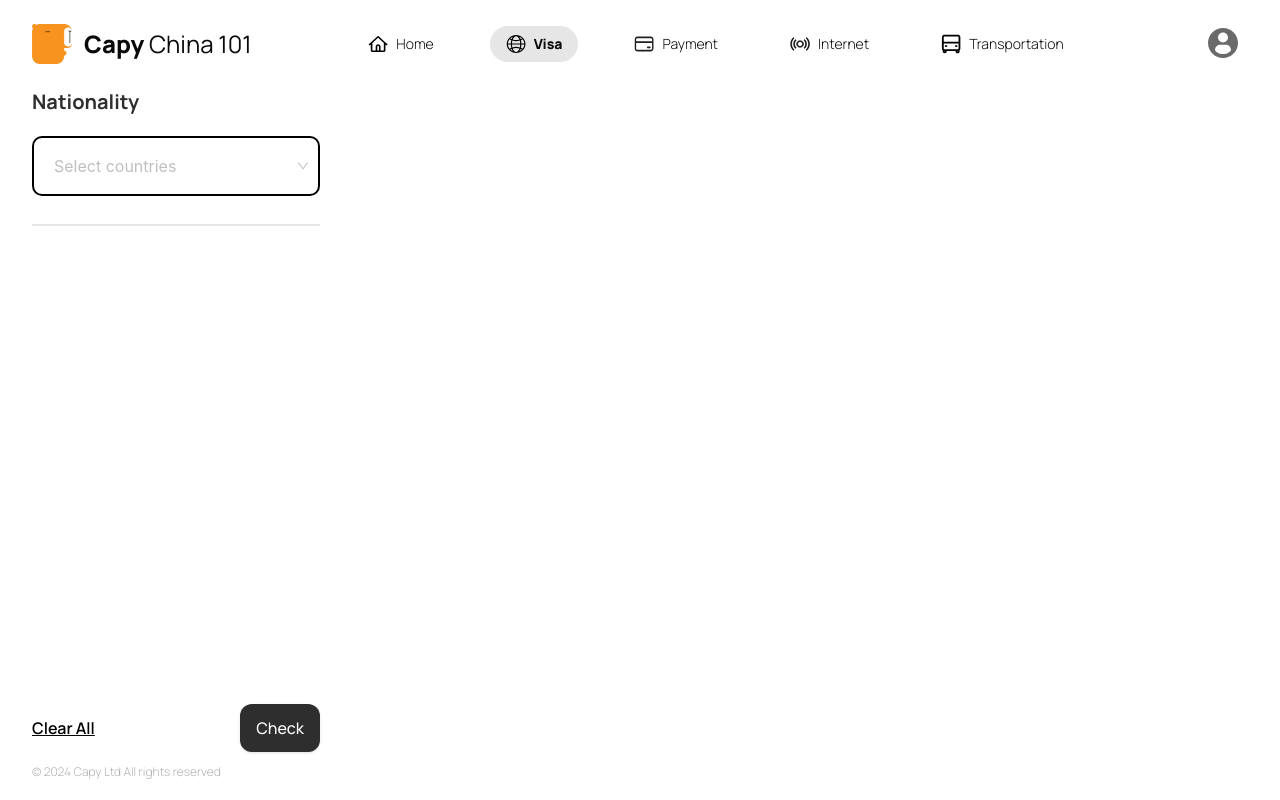
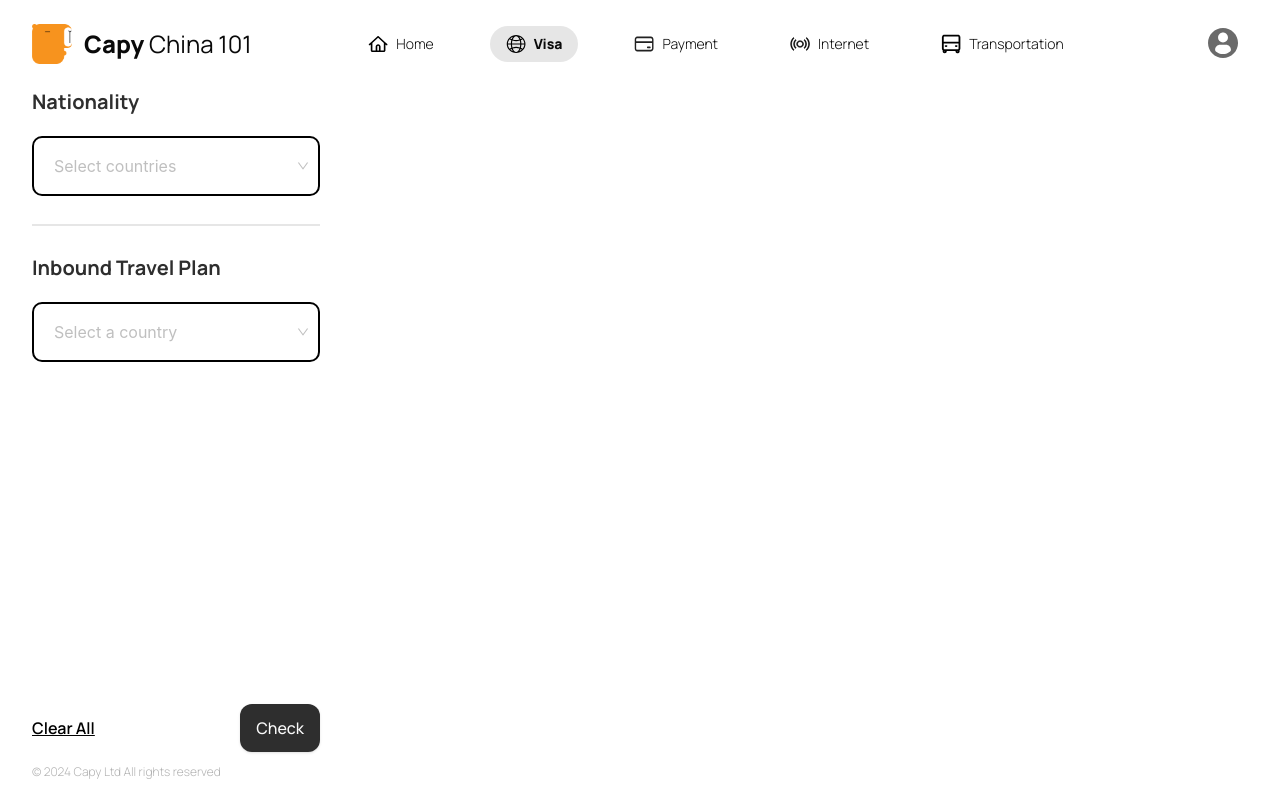
Before and after one commit to ZixuanW46/visa-checker-nextjs, a Next.js app: page /visa in a window 1280 px wide. Built offline with nearby package versions, Linux system fonts and the light colour scheme.

Commit message:
working single select

```diff
--- a/app/globals.css
+++ b/app/globals.css
@@ -118,31 +118,23 @@
   border-color: black !important;
   border-width: 2px !important;
   border-radius: 10px !important;
-  padding-left: 12px !important;
   height: 60px !important;
 }
 
-.ant-select-selection-search-input {
-  margin-top: 10px !important;
-  height: 32px !important;
-  font-size: 1rem !important;
-  display: flex !important;
-  align-items: center !important;
-}
-
 .ant-select-selection-placeholder {
-  margin-top: 5px;
-  display: flex !important;
-  align-items: center !important;
   font-size: 1rem !important;
 }
 
-/* Style for selected options in dropdown */
+.ant-select-selection-item,
+.ant-select-selection-search-input {
+  font-size: 1rem !important;
+  font-weight: 700 !important;
+}
+
 .ant-select-item-option-selected {
   background-color: #fcd36a !important;
 }
 
-/* Style for hover state of options */
 .ant-select-item-option-active {
   background-color: rgba(252, 211, 106, 0.5) !important;
 }
@@ -163,9 +155,35 @@
   color: #000000 !important;
 }
 
-/* Optional: Change hover color of the clear icon */
 .ant-tag-close-icon:hover {
   color: #d95638 !important;
+}
+
+/* For multi select mode */
+.ant-select-multiple .ant-select-selector {
+  padding-left: 12px !important;
+}
+
+.ant-select-multiple .ant-select-selection-search-input {
+  margin-top: 10px !important;
+  height: 32px !important;
+  font-size: 1rem !important;
+}
+
+.ant-select-multiple .ant-select-selection-placeholder {
+  margin-top: 5px;
+  font-size: 1rem !important;
+}
+
+/* For single select mode */
+
+.ant-select-single .ant-select-selector {
+  padding-left: 20px !important;
+}
+
+/* Center the search icon in single select */
+.ant-select-single .ant-select-arrow {
+  margin-top: 8px !important;
 }
 
 .inputTitle {
--- a/components/InputPanel.tsx
+++ b/components/InputPanel.tsx
@@ -1,24 +1,65 @@
-import React from "react";
+"use client";
+
+import React, { useState } from "react";
 import { Button } from "./ui/button";
 import MultiSelect from "./MultiSelect";
+import SingleSelect from "./SingleSelect";
 
 const InputPanel = () => {
+  const [selectedCountries, setSelectedCountries] = useState<string[]>([]);
+  const [selectedInbound, setSelectedInbound] = useState<string | undefined>(
+    undefined
+  );
+
+  const handleSubmit = () => {
+    const formData = {
+      nationality: selectedCountries,
+      inboundPlan: selectedInbound,
+    };
+
+    // Use this formData to submit to your API
+    console.log("Form submitted:", formData);
+  };
+
+  const handleClearAll = () => {
+    setSelectedCountries([]);
+    setSelectedInbound(undefined);
+  };
+
   return (
     <div className="w-3/12 min-w-56 max-w-96 flex flex-col h-full ">
       <div className="flex-1 overflow-y-auto pr-4 w-full flex flex-col flex-nowrap items-center">
         <div id="input-section" className="w-full flex-1">
           <div id="section-1" className="w-full">
             <p className="inputTitle">Nationality</p>
-            <MultiSelect />
+            <MultiSelect
+              value={selectedCountries}
+              onChange={setSelectedCountries}
+            />
           </div>
           <div className="w-full h-[2px] bg-gray-300 my-7"></div>
+          <div id="section-2" className="w-full">
+            <p className="inputTitle">Inbound Travel Plan</p>
+            <SingleSelect
+              value={selectedInbound}
+              onChange={setSelectedInbound}
+            />
+          </div>
         </div>
         <div className="sticky bottom-0 w-full flex flex-col">
           <div className="flex justify-between">
-            <button className="text-black-100 underline font-semibold text-base rounded-md active:text-black-200 hover:text-yellow">
+            <button
+              onClick={handleClearAll}
+              className="text-black-100 underline font-semibold text-base rounded-md active:text-black-200 hover:text-yellow"
+            >
               Clear All
             </button>
-            <Button className="h-12 rounded-xl text-base">Check</Button>
+            <Button
+              onClick={handleSubmit}
+              className="h-12 rounded-xl text-base"
+            >
+              Check
+            </Button>
           </div>
           <div className="text-gray-200 text-xs font-light mt-3">
             © 2024 Capy Ltd All rights reserved
--- a/components/MultiSelect.tsx
+++ b/components/MultiSelect.tsx
@@ -1,6 +1,6 @@
 "use client";
 
-import React, { useState } from "react";
+import React from "react";
 import { Select, Tag, Tooltip } from "antd";
 import type { SelectProps } from "antd";
 
@@ -13,9 +13,12 @@ const options = [
   { value: "Spain", label: "Spain" },
 ];
 
-const MultiSelect: React.FC = () => {
-  const [value, setValue] = useState<string[]>([]);
+interface MultiSelectProps {
+  value: string[];
+  onChange: (value: string[]) => void;
+}
 
+const MultiSelect: React.FC<MultiSelectProps> = ({ value, onChange }) => {
   const tagRender: TagRender = (props) => {
     const { label, closable, onClose } = props;
     const onPreventMouseDown = (event: React.MouseEvent<HTMLSpanElement>) => {
@@ -51,12 +54,9 @@ const MultiSelect: React.FC = () => {
       tagRender={tagRender}
       showSearch
       value={value}
-      onChange={setValue}
+      onChange={onChange}
       style={{
         width: "100%",
-
-        borderRadius: "20px",
-        borderColor: "black",
       }}
       options={options}
       placeholder="Select countries"
--- /dev/null
+++ b/components/SingleSelect.tsx
@@ -0,0 +1,38 @@
+"use client";
+
+import React from "react";
+import { Select } from "antd";
+
+interface SingleSelectProps {
+  value: string | undefined;
+  onChange: (value: string) => void;
+}
+
+const SingleSelect: React.FC<SingleSelectProps> = ({ value, onChange }) => (
+  <Select
+    showSearch
+    value={value}
+    placeholder="Select a country"
+    optionFilterProp="label"
+    style={{
+      width: "100%",
+    }}
+    onChange={onChange}
+    options={[
+      {
+        value: "jack",
+        label: "Jack",
+      },
+      {
+        value: "lucy",
+        label: "Lucy",
+      },
+      {
+        value: "tom",
+        label: "Tom",
+      },
+    ]}
+  />
+);
+
+export default SingleSelect;
```
